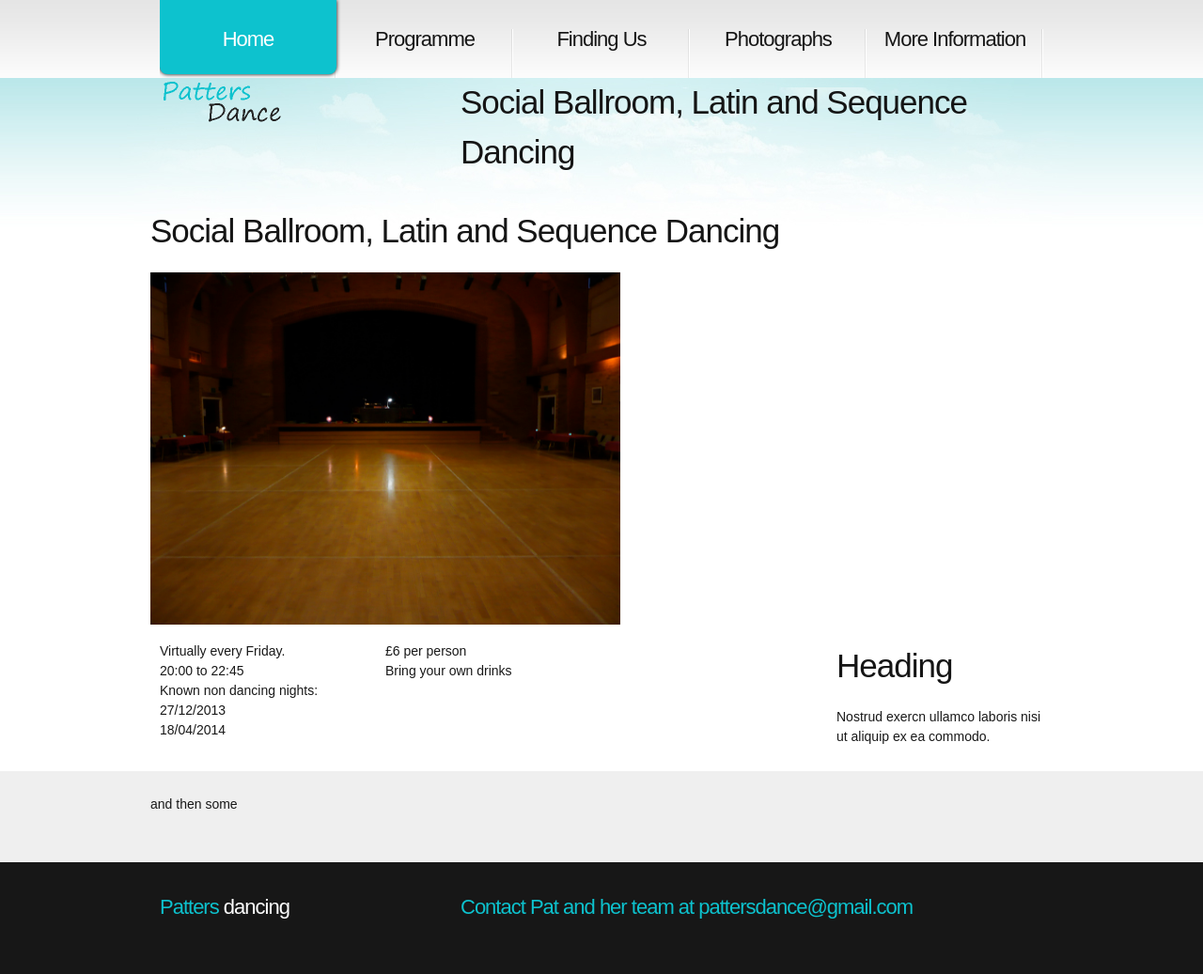
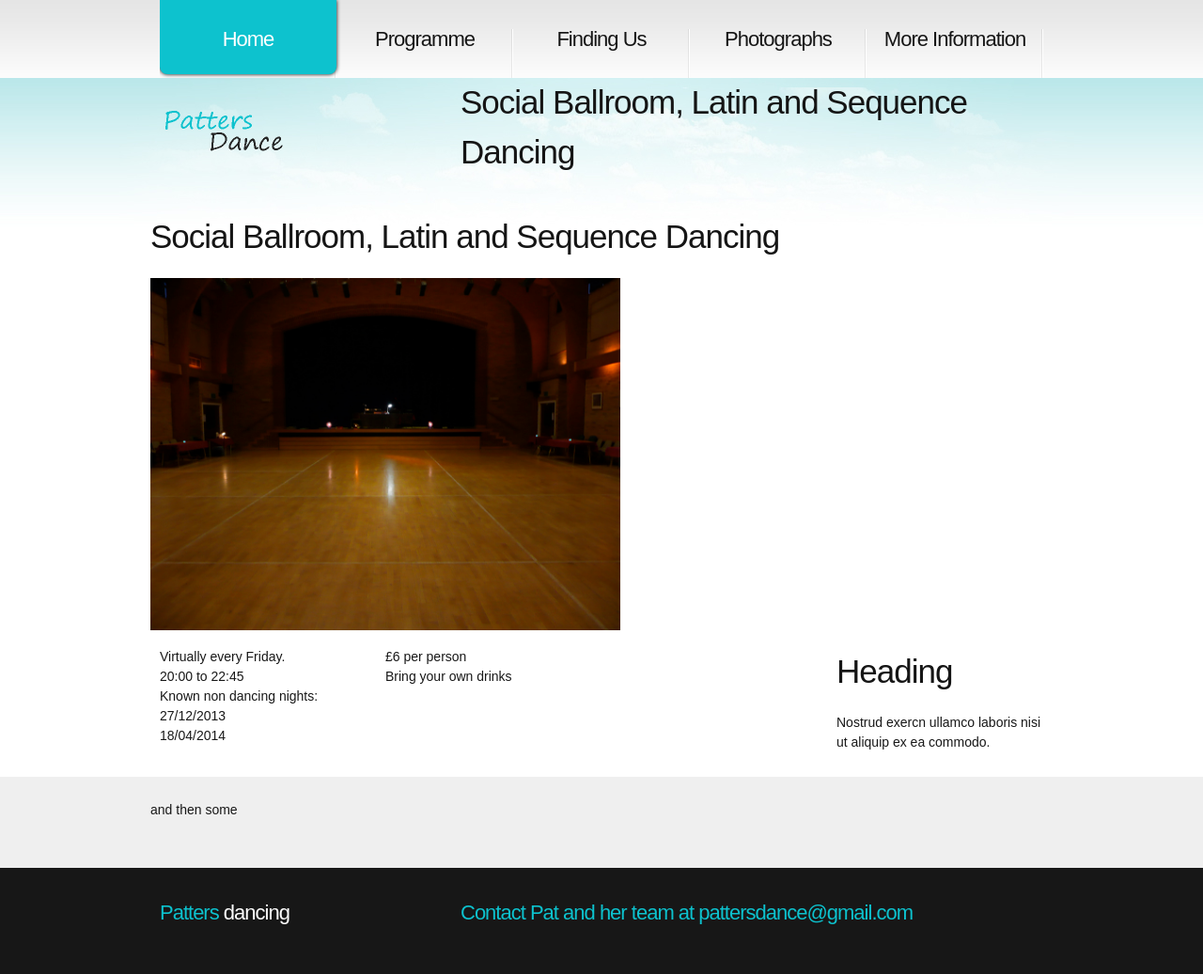
Before and after one commit to ramsayd/patters, a Jekyll site: the page built from 00_index.md, in a window 1280 px wide. Shown: the whole page at 94% size. Built offline with Jekyll 4.4.1, drawn with Linux system fonts in a browser that asks for light colours.

Commit message:
Update page.html

```diff
--- a/_layouts/page.html
+++ b/_layouts/page.html
@@ -36,9 +36,9 @@
 				<div class="container_12">
 					<div class="wrapper">
 						<div class="grid_4">
-							<div class="logo">
+							<div >
 								<h1>
-									<a href="index.html">Patters</a>
+									<a class="logo" href="index.html">Patters</a>
 								</h1>
 							</div>
 						</div>
```
